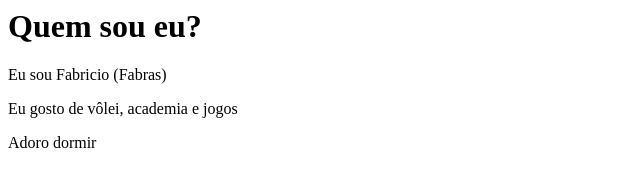
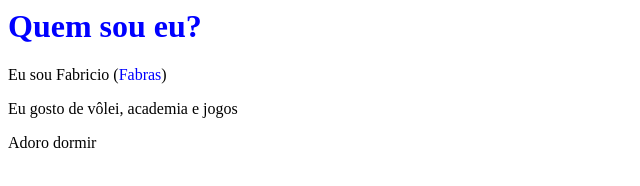
Before and after one commit to Fabrasss/html-allan, a plain HTML site: page fabricio01/index.html in a window 1280 px wide. Shown: the whole page, without its empty margins (0-640 px from the left). Drawn offline with Linux system fonts and the light colour scheme.

Commit message:
Adicionei dois estilos com CSS

```diff
--- a/fabricio01/index.html
+++ b/fabricio01/index.html
@@ -1,6 +1,6 @@
-<h1> Quem sou eu? </h1>
+<h1 style="color: Blue;"> Quem sou eu? </h1>
 
-<p> Eu sou Fabricio (Fabras) </p>
+<p> Eu sou Fabricio (<span style="color: Blue">Fabras</span>) </p>
 
 <p> Eu gosto de vôlei, academia e jogos </p>
 
```
